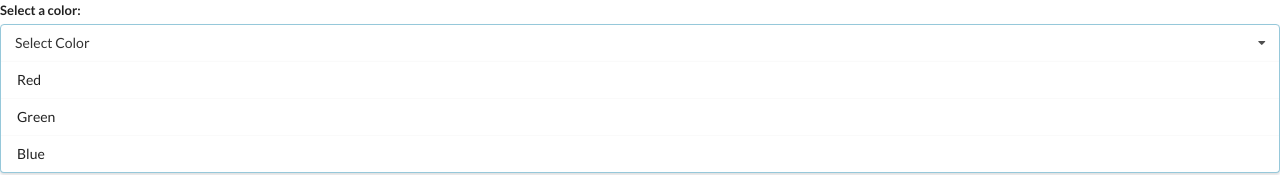
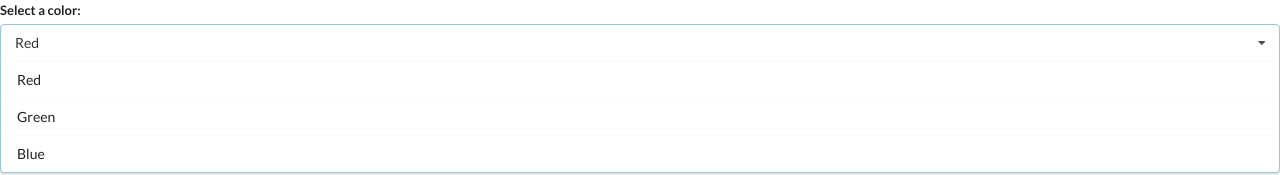
Before and after one commit to ken888686/jsx, a React (Create React App) app: page / in a window 1280 px wide. Shown: the top 175 px of the page. Built offline with nearby package versions, Linux system fonts and the light colour scheme.

Commit message:
change selected option

```diff
--- a/src/App.js
+++ b/src/App.js
@@ -1,4 +1,4 @@
-import React from "react";
+import React, { useState } from "react";
 import Dropdown from "./components/Dropdown";
 
 const options = [
@@ -17,9 +17,14 @@
 ];
 
 const App = () => {
+  const [selected, setSelected] = useState(options[0]);
   return (
     <div>
-      <Dropdown options={options} />
+      <Dropdown
+        selected={selected}
+        onSelectedChange={setSelected}
+        options={options}
+      />
     </div>
   );
 };
--- a/src/components/Dropdown.js
+++ b/src/components/Dropdown.js
@@ -1,13 +1,18 @@
 import React from "react";
 
-const Dropdown = ({ options }) => {
+const Dropdown = ({ selected, onSelectedChange, options }) => {
   const renderedOptions = options.map((option) => {
     return (
-      <div key={option.value} className="item">
+      <div
+        key={option.value}
+        className="item"
+        onClick={() => onSelectedChange(option)}
+      >
         {option.label}
       </div>
     );
   });
+
   return (
     <div className="ui form">
       <div className="field">
@@ -19,7 +24,7 @@
           id="color-selector"
         >
           <i className="dropdown icon" />
-          <div className="text">Select Color</div>
+          <div className="text">{selected.label}</div>
           <div className="menu visible transition">{renderedOptions}</div>
         </div>
       </div>
```
